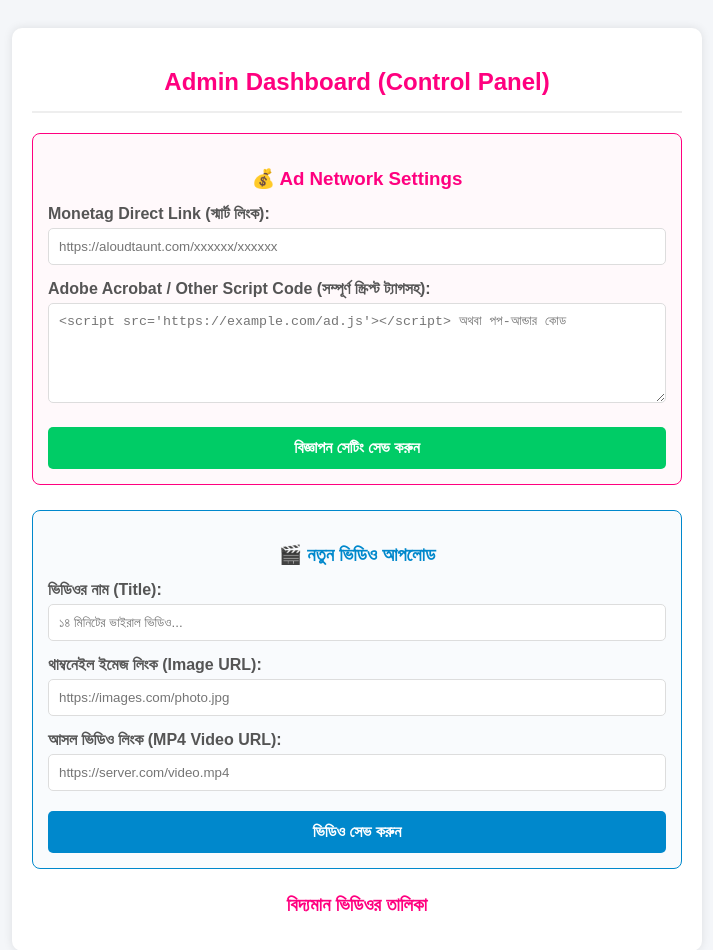
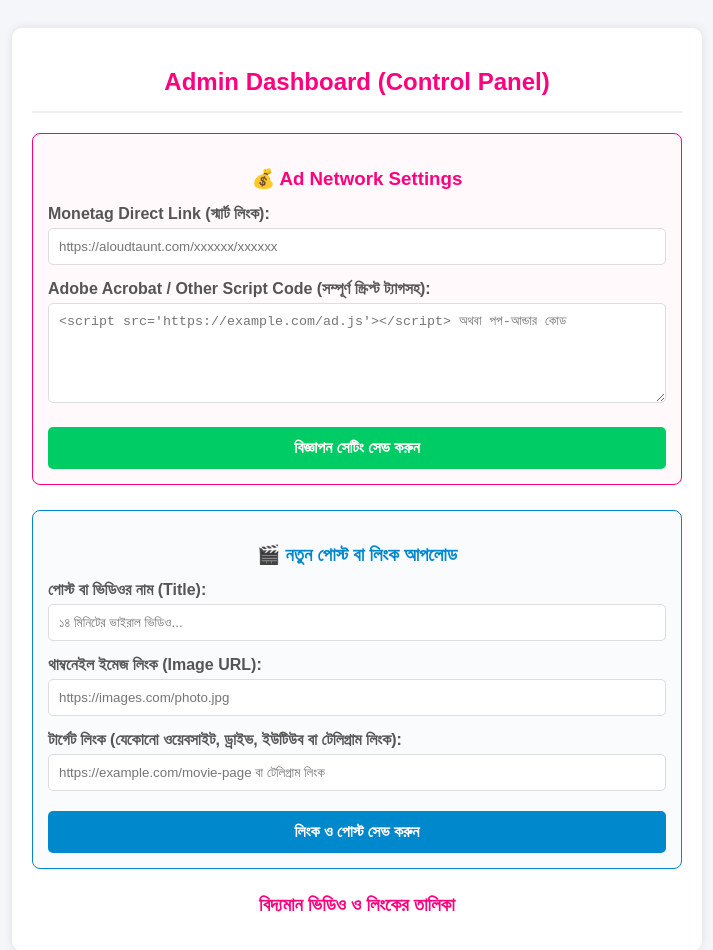
Before and after one commit to mdparvezrana01402-hue/incom-bd, a plain HTML site: page Admin.html in a window 1280 px wide. Shown: the whole page, without its empty margins (283-996 px from the left). Drawn offline with Linux system fonts and the light colour scheme.

Commit message:
Update Admin.html

```diff
--- a/Admin.html
+++ b/Admin.html
@@ -43,9 +43,9 @@
 
     <!-- নতুন ভিডিও যুক্ত করার ফর্ম -->
     <div class="section-box" style="border-color: #0088cc; background-color: #f9fbfd;">
-        <h3 style="color: #0088cc;">🎬 নতুন ভিডিও আপলোড</h3>
+        <h3 style="color: #0088cc;">🎬 নতুন পোস্ট বা লিংক আপলোড</h3>
         <div class="form-group">
-            <label>ভিডিওর নাম (Title):</label>
+            <label>পোস্ট বা ভিডিওর নাম (Title):</label>
             <input type="text" id="vTitle" placeholder="১৪ মিনিটের ভাইরাল ভিডিও...">
         </div>
         <div class="form-group">
@@ -53,13 +53,13 @@
             <input type="text" id="vThumb" placeholder="https://images.com/photo.jpg">
         </div>
         <div class="form-group">
-            <label>আসল ভিডিও লিংক (MP4 Video URL):</label>
-            <input type="text" id="vUrl" placeholder="https://server.com/video.mp4">
+            <label>টার্গেট লিংক (যেকোনো ওয়েবসাইট, ড্রাইভ, ইউটিউব বা টেলিগ্রাম লিংক):</label>
+            <input type="text" id="vUrl" placeholder="https://example.com/movie-page বা টেলিগ্রাম লিংক">
         </div>
-        <button style="background: #0088cc;" onclick="addVideo()">ভিডিও সেভ করুন</button>
+        <button style="background: #0088cc;" onclick="addVideo()">লিংক ও পোস্ট সেভ করুন</button>
     </div>
 
-    <h3>বিদ্যমান ভিডিওর তালিকা</h3>
+    <h3>বিদ্যমান ভিডিও ও লিংকের তালিকা</h3>
     <div id="adminVideoList"></div>
 </div>
 
@@ -110,7 +110,7 @@
 
         videos.push(newVideo);
         localStorage.setItem('admin_videos', JSON.stringify(videos));
-        alert("ভিডিও সফলভাবে যুক্ত হয়েছে!");
+        alert("সফলভাবে যুক্ত হয়েছে!");
 
         document.getElementById('vTitle').value = '';
         document.getElementById('vThumb').value = '';
@@ -119,7 +119,7 @@
     }
 
     function deleteVideo(index) {
-        if(confirm("ভিডিওটি ডিলিট করতে চান?")) {
+        if(confirm("এটি ডিলিট করতে চান?")) {
             videos.splice(index, 1);
             localStorage.setItem('admin_videos', JSON.stringify(videos));
             displayVideos();
```
